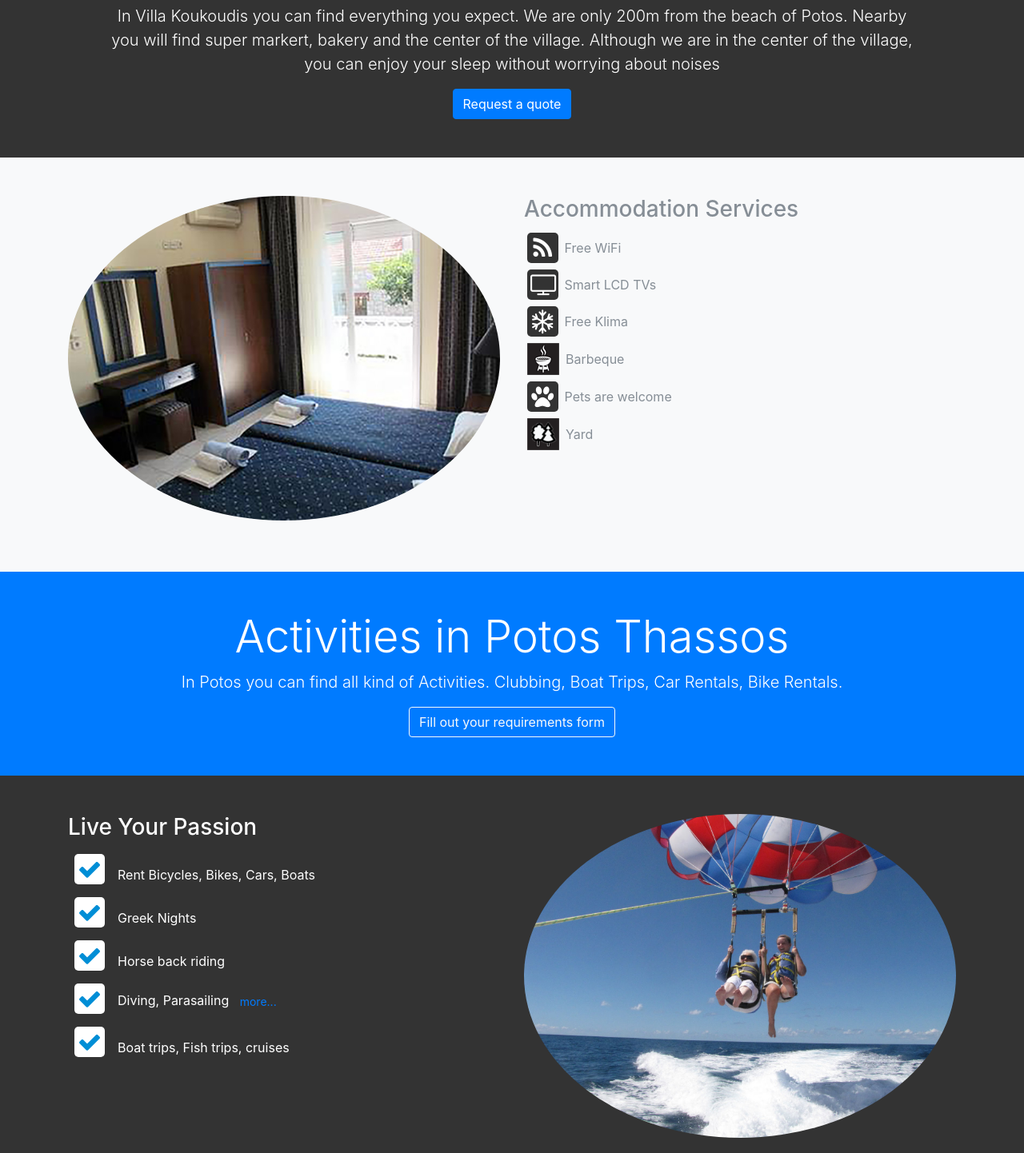
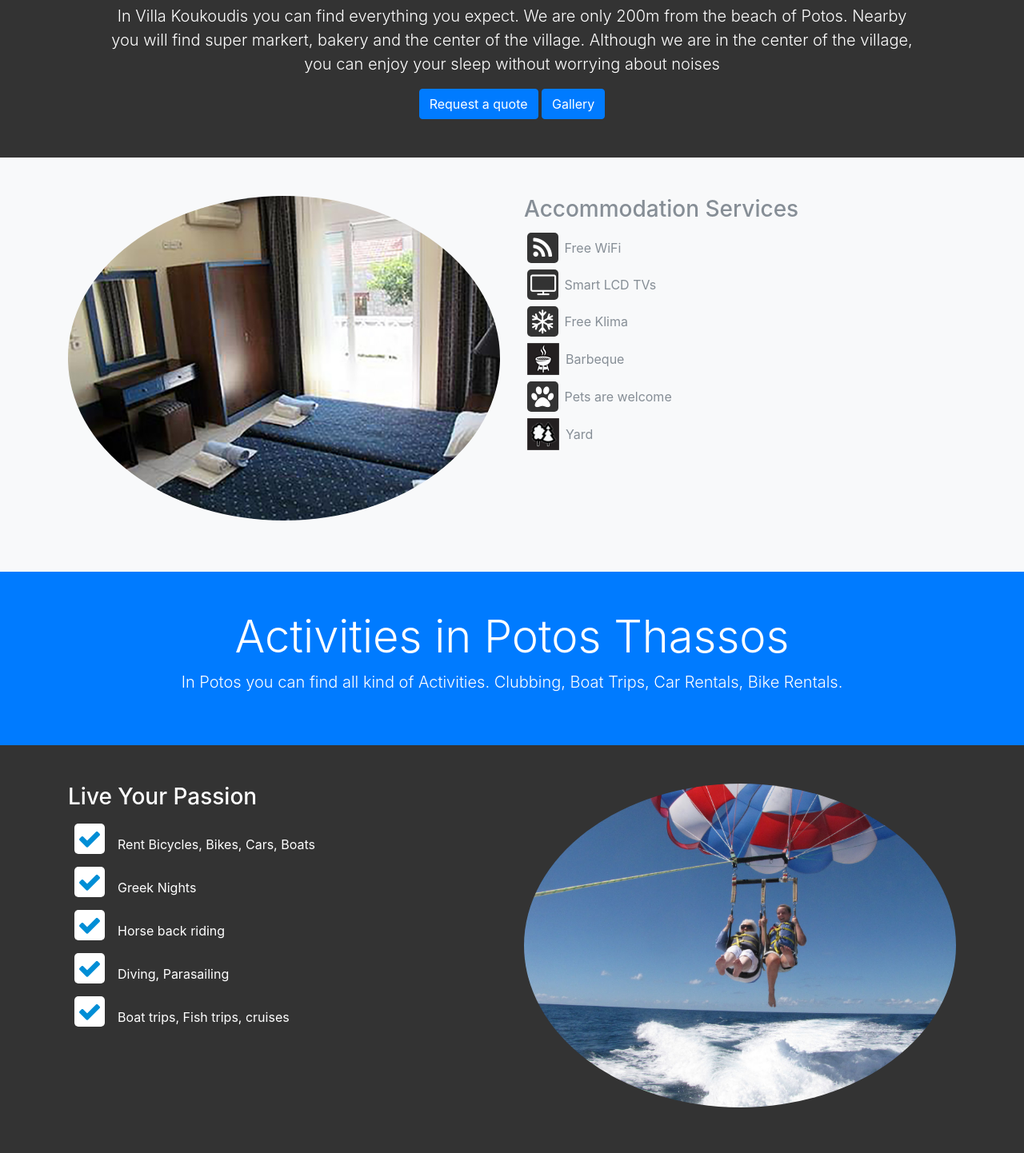
Before and after one commit to grkouk/VillaKoukoudisSite, a website: page src/index.html in a window 1280 px wide. Shown: the part 878-2320 px from the top of the page at 80% size. Drawn offline with Linux system fonts and the light colour scheme; some packages are replaced by stand-ins of ours.

Commit message:
Editied Main Image and added second button in accommodation section

```diff
--- a/src/index.html
+++ b/src/index.html
@@ -242,6 +242,9 @@
                         <button type="button" class="btn btn-primary" data-toggle="modal" data-target="#fillRequirementsModal">
                             Request a quote
                         </button>
+                        <button type="button" class="btn btn-primary" data-toggle="modal" data-target="#fillRequirementsModal">
+                            Gallery
+                        </button>
                         <!-- <a href="#" class="btn btn-outline-secondary ">Fill out your requirements form</a> -->
                     </div>
                 </div>
@@ -321,7 +324,7 @@
                     <div class="p-5">
                         <h1 class="display-4">Activities in Potos Thassos</h1>
                         <p class="lead">In Potos you can find all kind of Activities. Clubbing, Boat Trips, Car Rentals, Bike Rentals.</p>
-                        <a href="#" class="btn btn-outline-light">Fill out your requirements form</a>
+                        <!-- <a href="#" class="btn btn-outline-light">Fill out your requirements form</a> -->
                     </div>
                 </div>
             </div>
@@ -365,9 +368,9 @@
                         </div>
                         <div class="p-2 align-self-end">
                             Diving, Parasailing
-                            <button class="btn btn-link btn-sm">
+                            <!-- <button class="btn btn-link btn-sm">
                                 more...
-                            </button>
+                            </button> -->
                         </div>
                     </div>
                     <div class="d-flex flex-row">
```
Also changed, not shown: src/Img/Soba1300.png.
